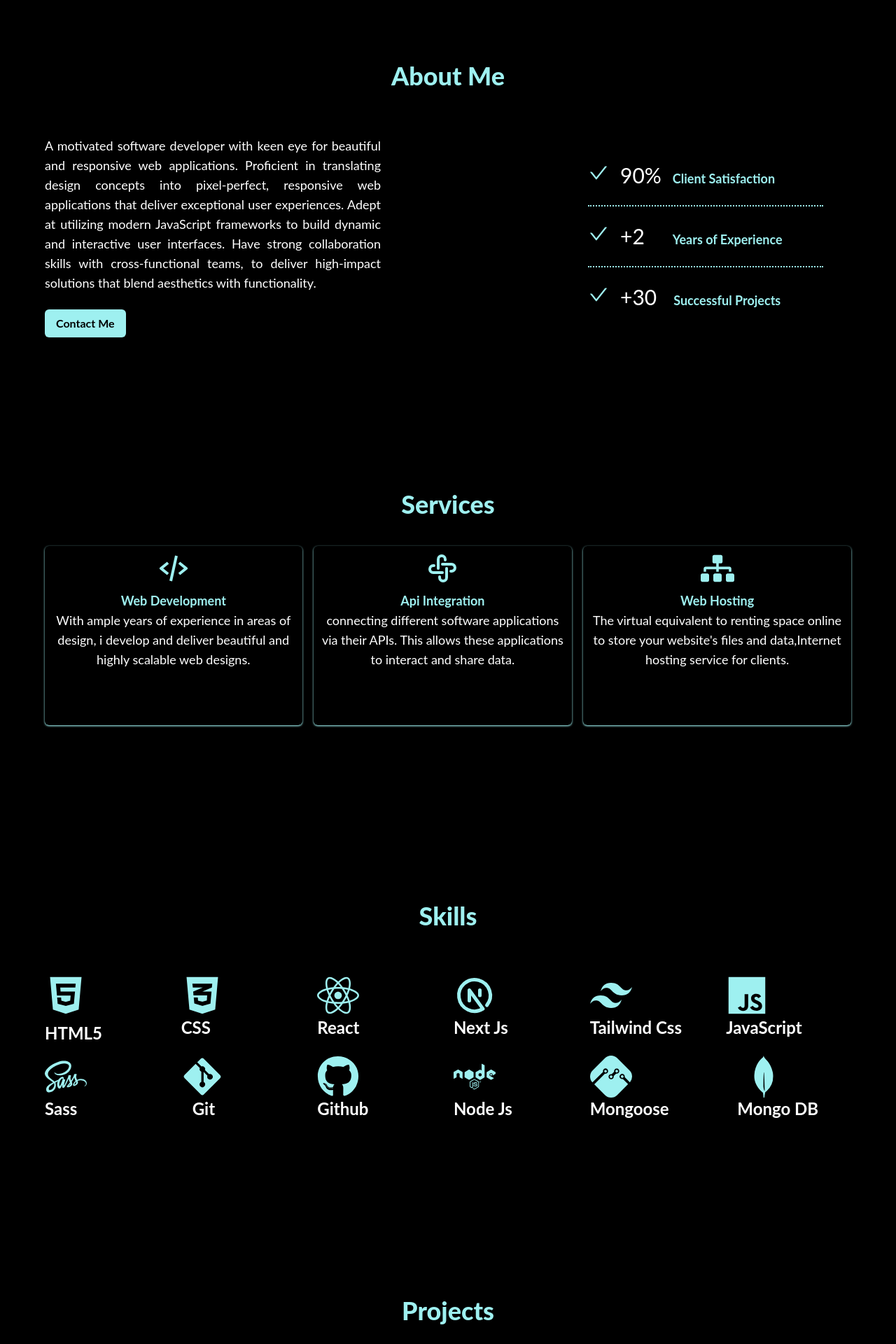
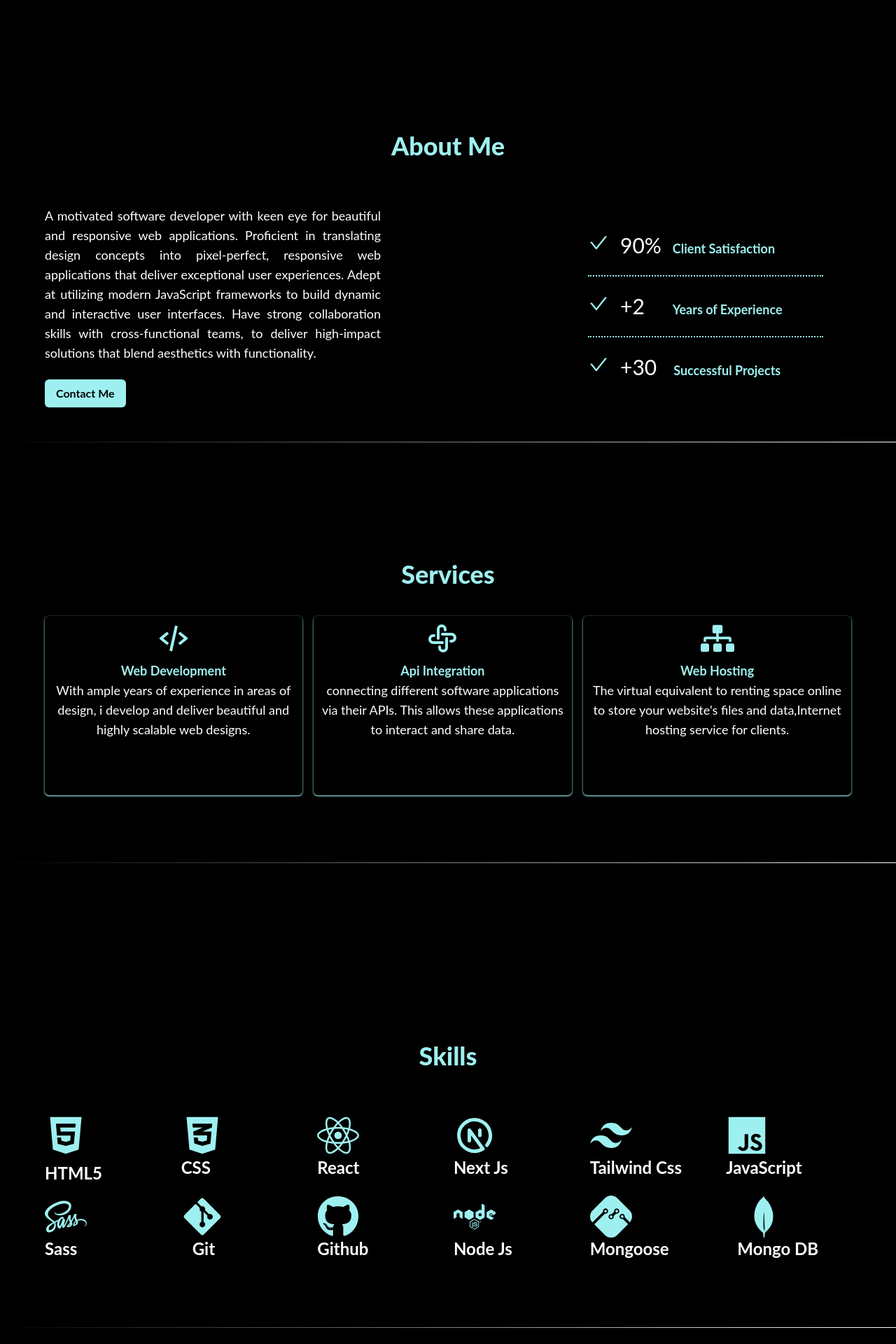
Before and after one commit to cyndylove1/my-portfolio, a React (Create React App) app: page /hero in a window 1280 px wide. Shown: the part 540-2460 px from the top of the page at 70% size. Built offline with nearby package versions, Linux system fonts and the light colour scheme.

Commit message:
intial commit

```diff
--- a/src/App.js
+++ b/src/App.js
@@ -7,7 +7,7 @@ import Skill from "./components/Skill/Skill"
 import Projects from "./components/Projects/Projects";
 import Contact from "./components/Contact/Contact";
 import Footer from "./components/Footer/Footer";
-import {Routes, Route} from 'react-router-dom'
+// import {Routes, Route} from 'react-router-dom'
 import "aos/dist/aos.css"
 import Aos from "aos"
 
@@ -38,16 +38,16 @@ function App() {
 
 
 
-
+{/*
         <Routes>
-            <Route path='/' element={<Hero/>}/>
+            <Route path='/hero' element={<Hero/>}/>
             <Route path='/About' element={<About/>}/>
             <Route path='/Services' element={<Services/>}/>
             <Route path='/Skill' element={<Skill/>}/>
             <Route path='/Projects' element={<Projects/>}/>
             <Route path='/Contact' element={<Contact/>}/>
 
-          </Routes>
+          </Routes>   */}
 
     </div>
 
--- a/src/components/About/About.jsx
+++ b/src/components/About/About.jsx
@@ -26,7 +26,7 @@ const About = () => {
 
 
         </div>
-        {/* <div class="w-full h-1 bg-gradient-to-r from-black to-white"></div> */}
+        <div class="w-full h-1 bg-gradient-to-r from-black to-white"></div>
 
     </div>
 
--- a/src/components/Hero/Hero.jsx
+++ b/src/components/Hero/Hero.jsx
@@ -32,7 +32,7 @@ const Hero = () => {
   return (
     <div className='bg-black md:h-140 h-129 pt-16'>
 
-        <div className='justify-evenly md:flex-row flex flex-col items-center'>
+        <div className='justify-evenly md:flex-row flex flex-col items-center 2xl:pb-2'>
 
         <div className=' mx-6 xl:mr-32'>
 
@@ -59,7 +59,7 @@ const Hero = () => {
 
 
 
-          <div className='w-80 md:w-77 xl:w-96 mr-5 h-96 translate-x-100 translate-z-0 relative mb-10' data-aos="zoom-in" data-aos-delay="400">
+          <div className='w-81 md:w-77 xl:w-96 mr-5 h-96 translate-x-100 translate-z-0 relative mb-10' data-aos="zoom-in" data-aos-delay="400">
 
              <img src={blob} alt=""className='absolute mt-14' />
 
@@ -75,10 +75,10 @@ const Hero = () => {
 
 
         </div>
-        {/* <div class="w-full h-1 bg-gradient-to-r from-black to-white"></div> */}
-        <div>
 
+        <div className='pt-15'>
 
+        <div class="w-full h-1 bg-gradient-to-r from-black to-white"></div>
       </div>
 
 
--- a/src/components/Navbar/Navbar.jsx
+++ b/src/components/Navbar/Navbar.jsx
@@ -1,5 +1,5 @@
 import React, { useEffect, useState } from 'react'
-import {Link} from 'react-router-dom'
+import { Link } from 'react-router-dom'
 // import { SiConstruct3 } from "react-icons/si";
 import { SiConekta } from "react-icons/si";
 
@@ -32,9 +32,11 @@ const Navbar = () => {
         </div>
         <div className=' md:flex hidden py-6 md:mr-6 '>
           <ul className='flex items-center font-bold cursor-pointer'>
-            <Link to="/" className='hover:text-blue xl:mr-10 md:mr-4 transition duration-500 ease-in-out'>Home</Link>
-            <Link to="/About" className='hover:text-blue xl:mr-10 md:mr-4 transition duration-500 ease-in-out'>About</Link>
-            <Link to="/Services" className='hover:text-blue xl:mr-10 md:mr-4 transition duration-500 ease-in-out'>Services</Link>
+            <li><Link to="/" className='hover:text-blue xl:mr-10 md:mr-4 transition duration-500 ease-in-out'>Home</Link></li>
+            <li><Link to="/About" className='hover:text-blue xl:mr-10 md:mr-4 transition duration-500 ease-in-out'>About</Link></li>
+
+
+            <Link to="/services" className='hover:text-blue xl:mr-10 md:mr-4 transition duration-500 ease-in-out'>Services</Link>
             <Link to="/Skill" className='hover:text-blue xl:mr-10 md:mr-4 transition duration-500 ease-in-out'>Skills</Link>
             <Link to="/Projects" className='hover:text-blue xl:mr-10 md:mr-4 transition duration-500 ease-in-out'>Projects</Link>
             <Link to="/Contact" className='hover:text-blue xl:mr-10 md:mr-4  transition duration-500 ease-in-out'>Contacts</Link>
--- a/src/components/Projects/Projects.jsx
+++ b/src/components/Projects/Projects.jsx
@@ -13,7 +13,7 @@ const Projects = () => {
             <h6>projects i have worked on</h6>
         </div>
         <div>
-            <div className='grid md:grid-cols-2 md:ml-6 gap-4 grid-cols-1 2xl:mx-16 mx-4'>
+            <div className='grid md:grid-cols-2 md:ml-6 gap-4 grid-cols-1 2xl:mx-16 mx-4 pb-20'>
                 <div className=' border-gray border-solid border-2  '>
                     <img src={hey} alt="" className=' w-81 md:w-80' data-aos="fade-up" data-aos-duration="300"/>
                     <div className='text-white  '>
@@ -95,6 +95,7 @@ const Projects = () => {
 
                 </div> */}
             </div>
+            <div class="w-full h-1 bg-gradient-to-r from-black to-white"></div>
         </div>
     </div>
 
--- a/src/components/Services/Services.jsx
+++ b/src/components/Services/Services.jsx
@@ -8,7 +8,7 @@ const Services = () => {
     <div className=''>
       <div className='bg-black md:h-140 h-128'>
         <div className='text-center text-blue text-4xl font-extrabold pt-10 '>Services</div>
-        <div className='flex xl:mx-16 flex-col mx-7 md:ml-8 md:flex-row xl:mx-6 2xl:mx-16'>
+        <div className='flex xl:mx-16 flex-col mx-7 md:ml-8 md:flex-row xl:mx-6 2xl:mx-16 pb-24'>
           <div className='shadow shadow-blue h-64 text-center rounded-md mt-10 transform-translate-y-14 group:hover:scale-110 md:mr-4 ' data-aos="fade-up" data-aos-delay="200">
             <h2 className='text-blue text-5xl py-2 flex text-center justify-center'><BiCodeAlt /></h2>
             <h2 className='text-blue text-lg font-bold'>Web Development</h2>
@@ -27,9 +27,9 @@ const Services = () => {
           </div>
 
         </div>
+        <div class="w-full h-1 bg-gradient-to-r from-black to-white"></div>
+      </div>
 
-      </div>
-      {/* <div class="w-full h-1 bg-gradient-to-r from-black to-white"></div> */}
     </div>
   )
 }
--- a/src/components/Skill/Skill.jsx
+++ b/src/components/Skill/Skill.jsx
@@ -14,7 +14,7 @@ import { SiMongodb } from "react-icons/si";
 
 const Skill = () => {
   return (
-    <div className='bg-black h-134 md:h-140'>
+    <div className='bg-black h-129 md:h-140'>
         <h2 className='text-center text-4xl text-blue py-4 font-extrabold pt-32 pb-16'>Skills</h2>
         <div className='grid md:grid-cols-6 md:gap-4 px-10 gap-5 grid-cols-3 md:px-7 xl:px-6 2xl:px-16 pb-24' data-aos="zoom-in" data-aos-delay="200">
             <div className=' transform-translate-y-14 hover:scale-110 transition duration-500 ease-in-out'>
@@ -67,7 +67,7 @@ const Skill = () => {
             </div>
 
         </div>
-        {/* <div class="w-full h-1 bg-gradient-to-r from-black to-white"></div> */}
+        <div class="w-full h-1 bg-gradient-to-r from-black to-white"></div>
     </div>
   )
 }
--- a/tailwind.config.js
+++ b/tailwind.config.js
@@ -33,10 +33,11 @@ module.exports = {
 
     extend: {
       height:{
+        '1':'0.5px',
         '128': '1100px',
-        '140':'500px',
+        '140':'600px',
         '141':'800px',
-        '129':'900px',
+        '129':'1000px',
         '130':'1200px',
         '131':'1000px',
         '134':'700px'
@@ -68,6 +69,9 @@ module.exports = {
         '97' :'61rem'
 
       },
+      padding:{
+        '15':'170px'
+      }
 
 
 
```
